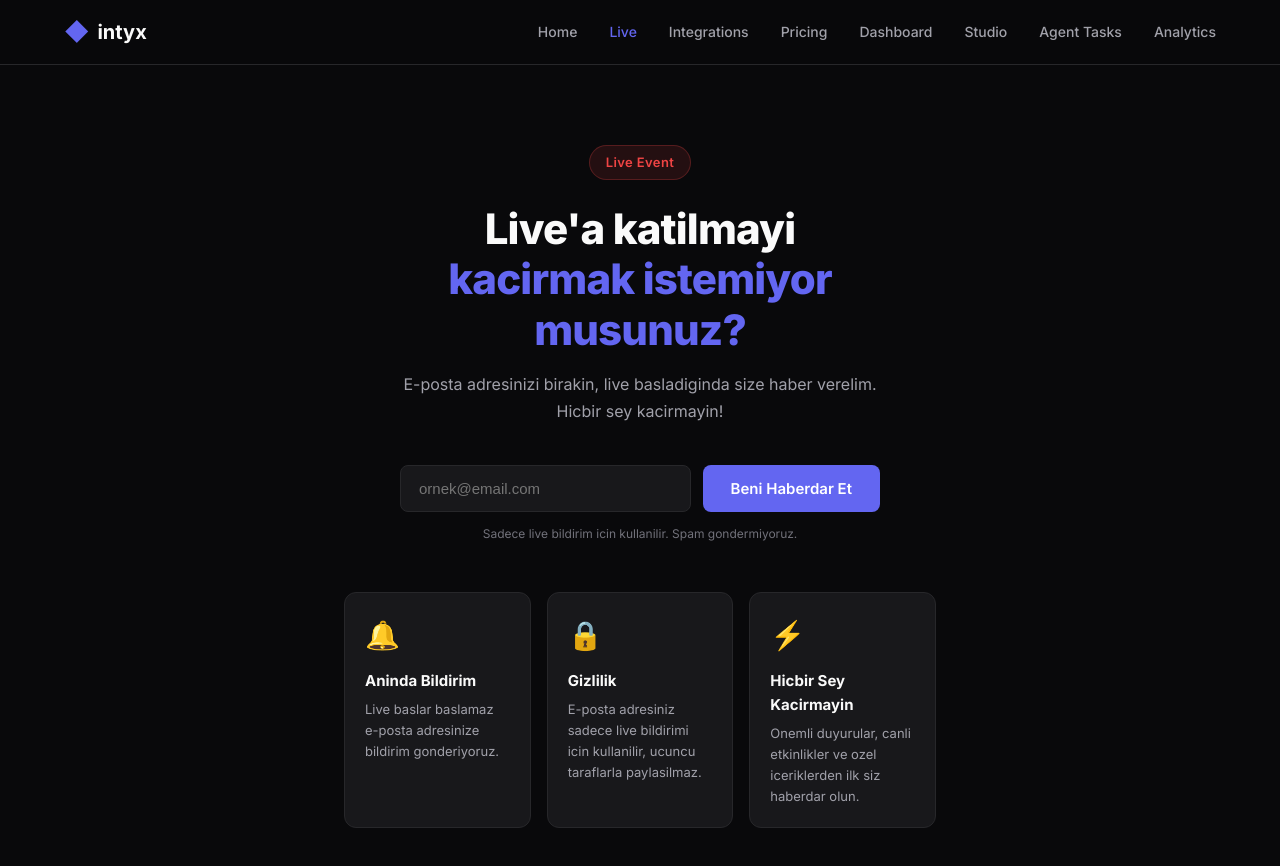
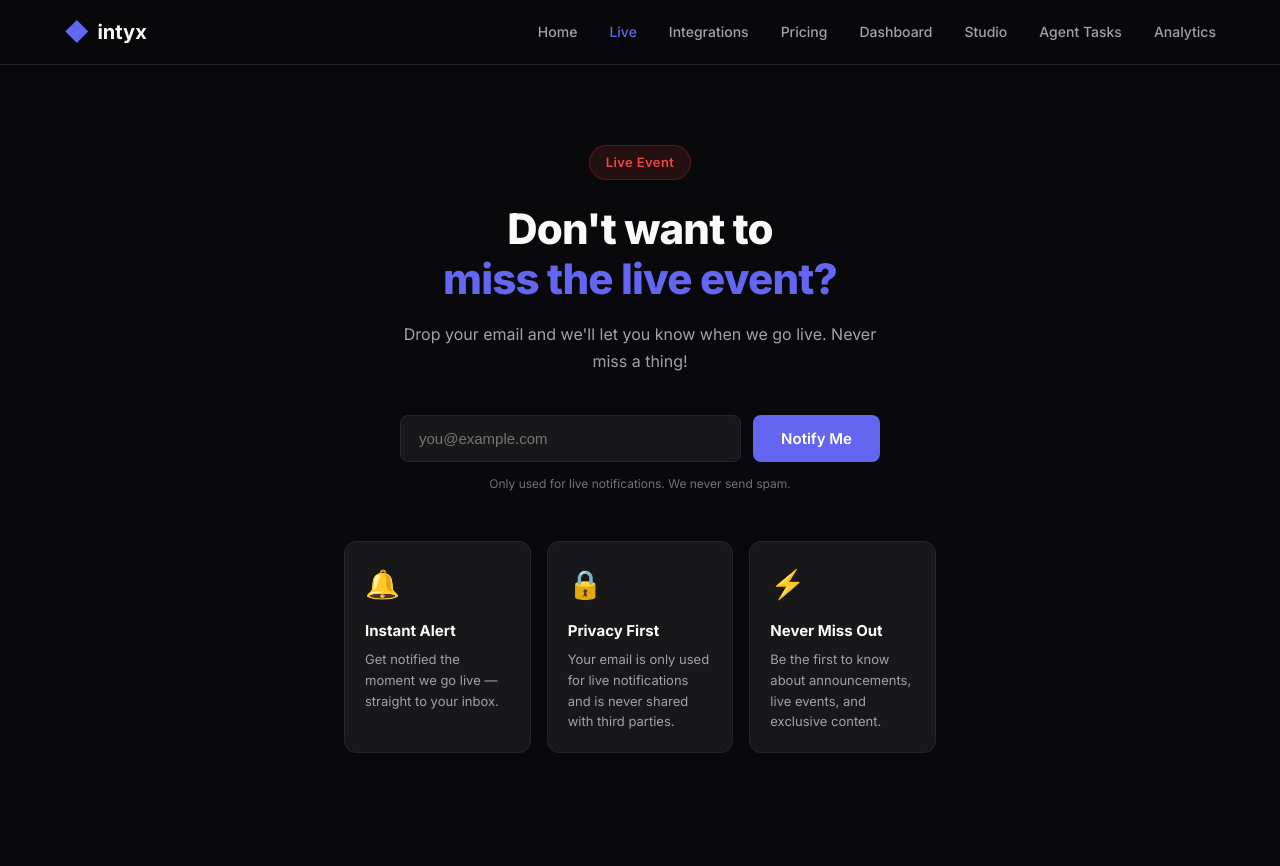
Before and after one commit to bmnova/intyx-dynamic-widget, a React (Vite) app in the folder web/: page /live in a window 1280 px wide. Shown: the top 866 px of the page. After the commit the page ends 813 px from the top, so only its background shows below. Built offline with nearby package versions, Linux system fonts and the light colour scheme; no server answers.

Commit message:
Change LiveEventSignup page text from Turkish to English
https://claude.ai/code/session_01T4HjbhRGCmr8JXxjWY6Y7E

```diff
--- a/web/src/pages/LiveEventSignup.tsx
+++ b/web/src/pages/LiveEventSignup.tsx
@@ -23,18 +23,18 @@ export default function LiveEventSignup() {
       const data = await res.json();
 
       if (!res.ok) {
-        setToast({ type: 'error', message: data.error || 'Bir hata olustu.' });
+        setToast({ type: 'error', message: data.error || 'Something went wrong.' });
         return;
       }
 
       setSubmitted(true);
       if (data.already_registered) {
-        setToast({ type: 'info', message: 'Bu e-posta adresi zaten kayitli.' });
+        setToast({ type: 'info', message: 'This email is already registered.' });
       } else {
-        setToast({ type: 'success', message: 'Basariyla kaydoldunuz! Live baslayinca bildirim alacaksiniz.' });
+        setToast({ type: 'success', message: 'Successfully subscribed! We\'ll notify you when we go live.' });
       }
     } catch {
-      setToast({ type: 'error', message: 'Baglanti hatasi. Lutfen tekrar deneyin.' });
+      setToast({ type: 'error', message: 'Connection error. Please try again.' });
     } finally {
       setLoading(false);
     }
@@ -47,12 +47,12 @@ export default function LiveEventSignup() {
       <section style={styles.hero}>
         <div style={styles.badge}>Live Event</div>
         <h1 style={styles.h1}>
-          Live'a katilmayi<br />
-          <span style={{ color: '#6366f1' }}>kacirmak istemiyor musunuz?</span>
+          Don't want to<br />
+          <span style={{ color: '#6366f1' }}>miss the live event?</span>
         </h1>
         <p style={styles.subtitle}>
-          E-posta adresinizi birakin, live basladiginda size haber verelim.
-          Hicbir sey kacirmayin!
+          Drop your email and we'll let you know when we go live.
+          Never miss a thing!
         </p>
       </section>
 
@@ -62,10 +62,10 @@ export default function LiveEventSignup() {
             <input
               type="email"
               required
-              placeholder="ornek@email.com"
+              placeholder="you@example.com"
               value={email}
               onChange={(e) => setEmail(e.target.value)}
-              aria-label="E-posta adresiniz"
+              aria-label="Your email address"
               style={styles.input}
             />
             <button
@@ -77,26 +77,26 @@ export default function LiveEventSignup() {
                 cursor: loading ? 'not-allowed' : 'pointer',
               }}
             >
-              {loading ? 'Kaydediliyor...' : 'Beni Haberdar Et'}
+              {loading ? 'Subscribing...' : 'Notify Me'}
             </button>
           </div>
           <p style={styles.privacy}>
-            Sadece live bildirim icin kullanilir. Spam gondermiyoruz.
+            Only used for live notifications. We never send spam.
           </p>
         </form>
       ) : (
         <div style={styles.successCard}>
           <div style={{ fontSize: 48, marginBottom: 16 }}>&#10003;</div>
-          <h2 style={{ fontSize: 22, fontWeight: 700, marginBottom: 8 }}>Kaydoldunuz!</h2>
+          <h2 style={{ fontSize: 22, fontWeight: 700, marginBottom: 8 }}>You're in!</h2>
           <p style={{ color: 'var(--text-muted)', fontSize: 15, lineHeight: 1.6 }}>
-            Live yayinimiz basladiginda <strong style={{ color: 'var(--text)' }}>{email.trim().toLowerCase()}</strong> adresine
-            bildirim gonderecegiz.
+            We'll send a notification to <strong style={{ color: 'var(--text)' }}>{email.trim().toLowerCase()}</strong> when
+            we go live.
           </p>
           <button
             onClick={() => { setSubmitted(false); setEmail(''); }}
             style={styles.btnSecondary}
           >
-            Baska bir e-posta ekle
+            Add another email
           </button>
         </div>
       )}
@@ -105,9 +105,9 @@ export default function LiveEventSignup() {
       <section style={styles.infoSection}>
         <div style={styles.infoGrid}>
           {[
-            { icon: '\u{1F514}', title: 'Aninda Bildirim', desc: 'Live baslar baslamaz e-posta adresinize bildirim gonderiyoruz.' },
-            { icon: '\u{1F512}', title: 'Gizlilik', desc: 'E-posta adresiniz sadece live bildirimi icin kullanilir, ucuncu taraflarla paylasilmaz.' },
-            { icon: '\u{26A1}', title: 'Hicbir Sey Kacirmayin', desc: 'Onemli duyurular, canli etkinlikler ve ozel iceriklerden ilk siz haberdar olun.' },
+            { icon: '\u{1F514}', title: 'Instant Alert', desc: 'Get notified the moment we go live — straight to your inbox.' },
+            { icon: '\u{1F512}', title: 'Privacy First', desc: 'Your email is only used for live notifications and is never shared with third parties.' },
+            { icon: '\u{26A1}', title: 'Never Miss Out', desc: 'Be the first to know about announcements, live events, and exclusive content.' },
           ].map((item) => (
             <div key={item.title} style={styles.infoCard}>
               <span style={{ fontSize: 28, display: 'block', marginBottom: 12 }}>{item.icon}</span>
```
